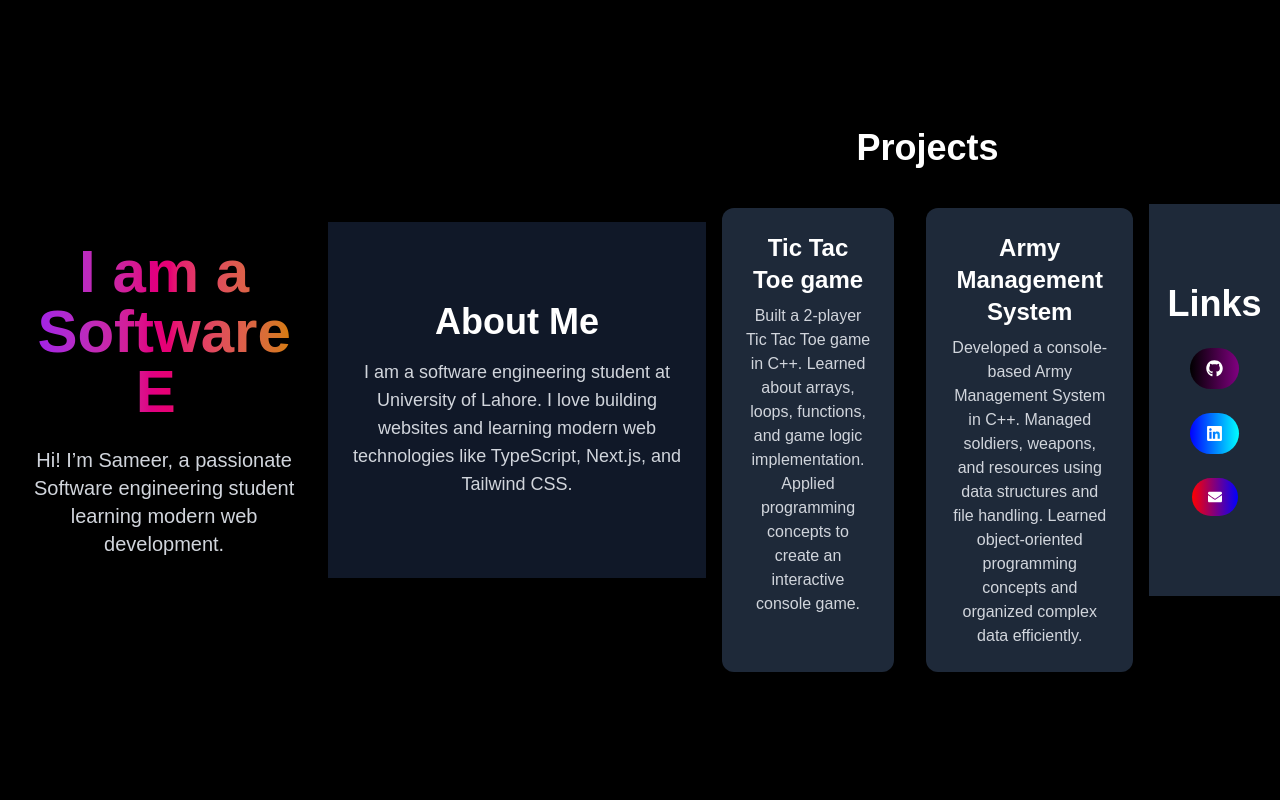
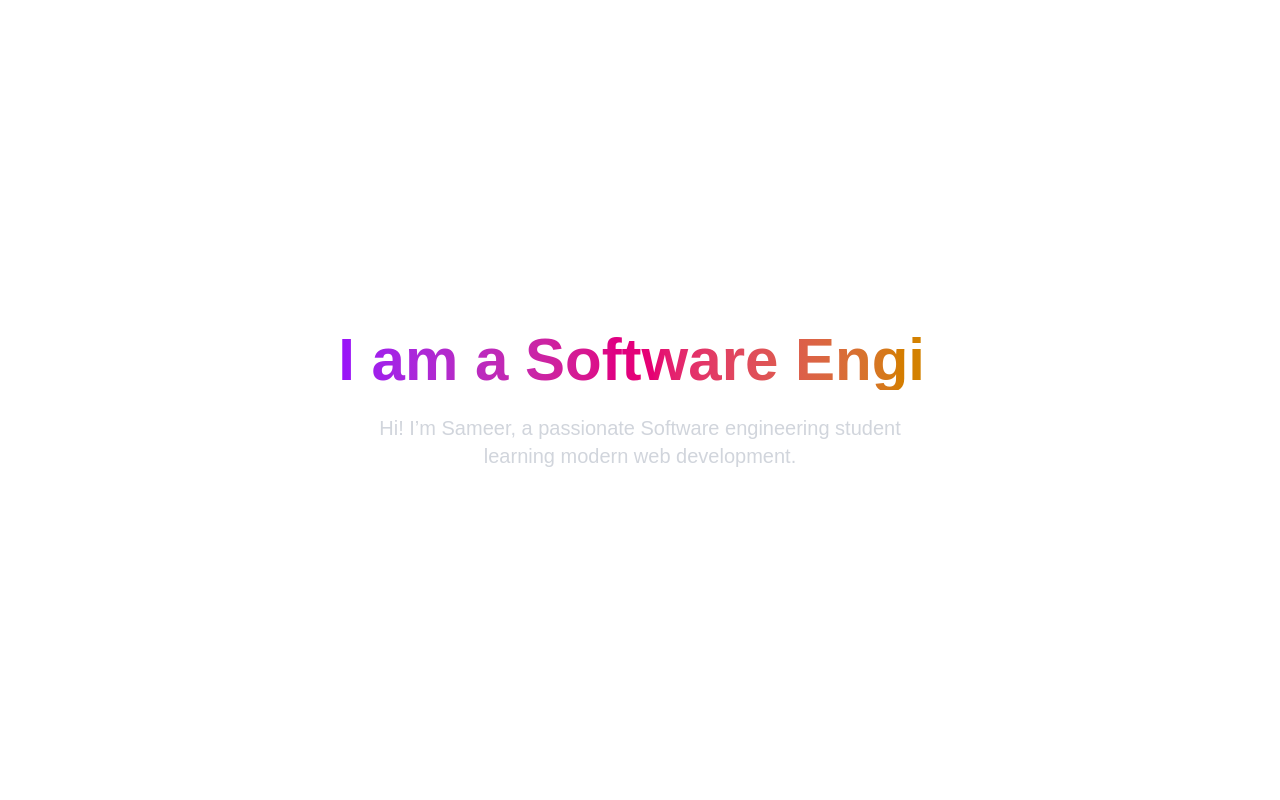
Before and after one commit to sameer890678/portfolio, a Next.js app: page / in a window 1280 px wide. Shown: the top 800 px of the page. Built offline with nearby package versions, Linux system fonts and the light colour scheme.

Commit message:
Reverting changes

```diff
--- a/app/page.tsx
+++ b/app/page.tsx
@@ -36,8 +36,7 @@ export default function Home() {
   }, [messageIndex]);
 
   return (
-    <div className="flex items-center justify-center min-h-screen bg-black text-white">
-
+    <div className="bg-blue text-white">
       {/* Hero Section */}
       <section className="flex flex-col items-center justify-center min-h-screen px-4">
         <h1 className="text-5xl md:text-6xl font-extrabold text-center bg-clip-text text-transparent bg-gradient-to-r from-purple-600 via-pink-600 to-yellow-600">
```
